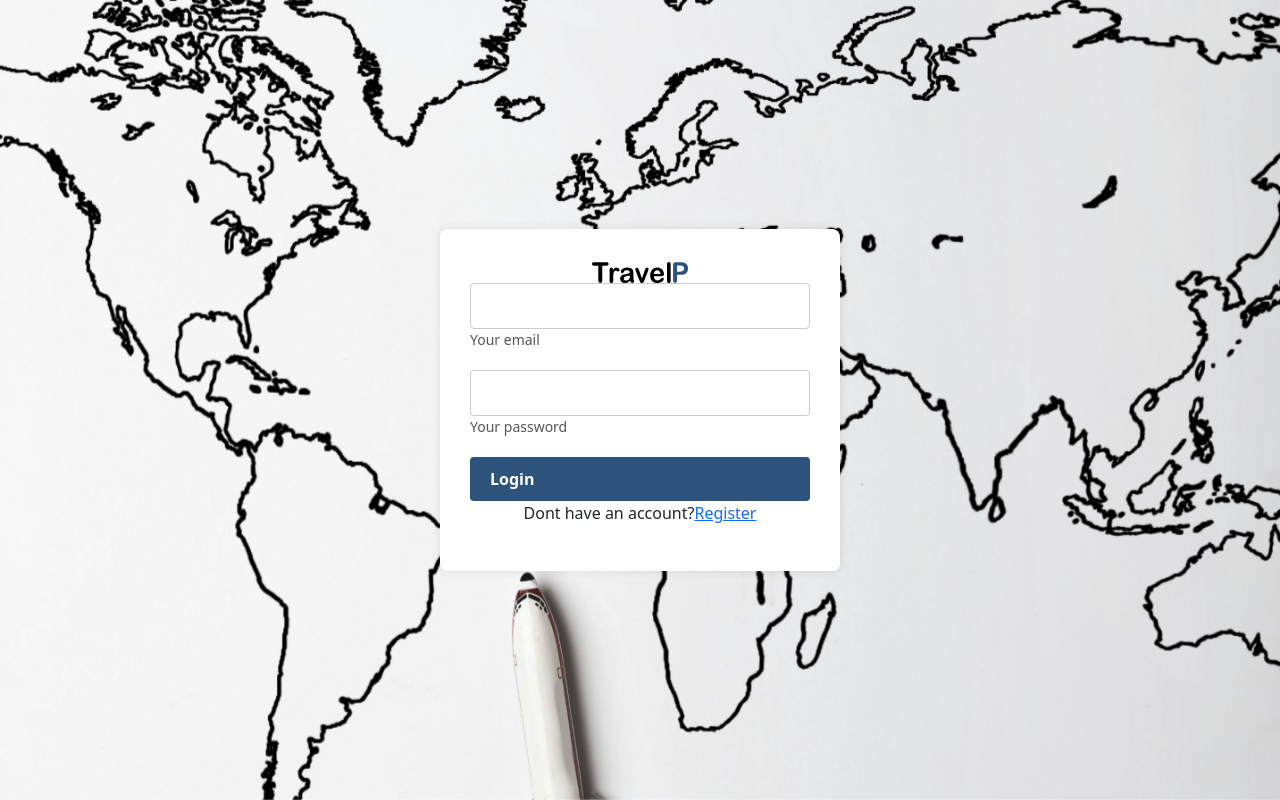
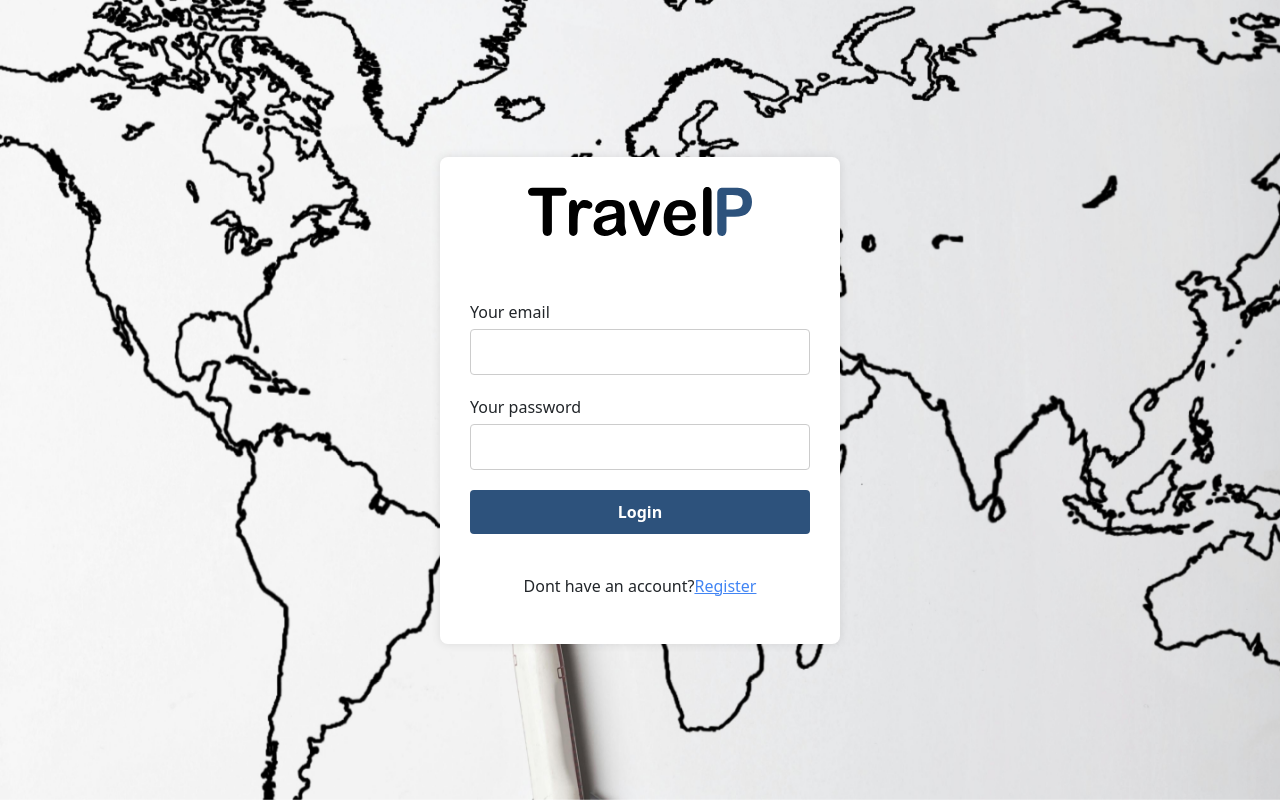
Before and after one commit to HtaSophia/travelp, a React (Create React App) app: page /login in a window 1280 px wide. Built offline with nearby package versions, Linux system fonts and the light colour scheme; no server answers.

Commit message:
I finish with the label css and input

```diff
--- a/src/components/Singin/Singin.css
+++ b/src/components/Singin/Singin.css
@@ -13,6 +13,12 @@ body {
     height: 100vh;
     background: url('../../assets/images/signup.jpg') no-repeat center center fixed;
     background-size: cover;
+}
+
+.logo {
+    width: 14rem;
+    height: auto;
+    margin-bottom: 4rem;
 }
 
 .form {
@@ -33,6 +39,13 @@ body {
     text-align: left;
 }
 
+.input label {
+    display: flex;
+    flex-direction: column;
+    text-align: left;
+    margin-bottom: 5px;
+}
+
 .input input {
     width: 100%;
     padding: 10px;
@@ -41,12 +54,7 @@ body {
     font-size: 16px;
 }
 
-.input label {
-    display: block;
-    margin-bottom: 5px;
-    font-size: 14px;
-    color: #555;
-}
+
 
 .button {
     width: 100%;
@@ -56,6 +64,21 @@ body {
     color: white;
     font-size: 16px;
     cursor: pointer;
-    background-color: #1E3A8A;
-    margin-top: 20px;
+    display: flex;
+    align-items: center;
+    justify-content: center;
+    background-color: #2D527C;
 }
+
+.register {
+
+        margin-top: 2.5rem;
+        font-size: 1rem;
+
+}
+
+.register a {
+    color: #4285F4;
+    text-decoration: none;
+    text-decoration: underline;
+}
--- a/src/components/Singin/Singin.js
+++ b/src/components/Singin/Singin.js
@@ -11,16 +11,18 @@ export default function Singin() {
         <div className="cotainer">
 
         <form  className="form" method="post">
-            <img src={logo}></img>
+            <img className="logo" src={logo}></img>
 
             <div className="input">
+            <label>Your email</label>
             <input type="text"></input>
-            <label>Your email</label>
+
             </div>
 
             <div className="input">
+            <label>Your password</label>
             <input type="password"></input>
-            <label>Your password</label>
+
             </div>
 
             <Button className="button" text="Login" color="#2D527C" onClick={() => console.log('Form submitted')} />
```
